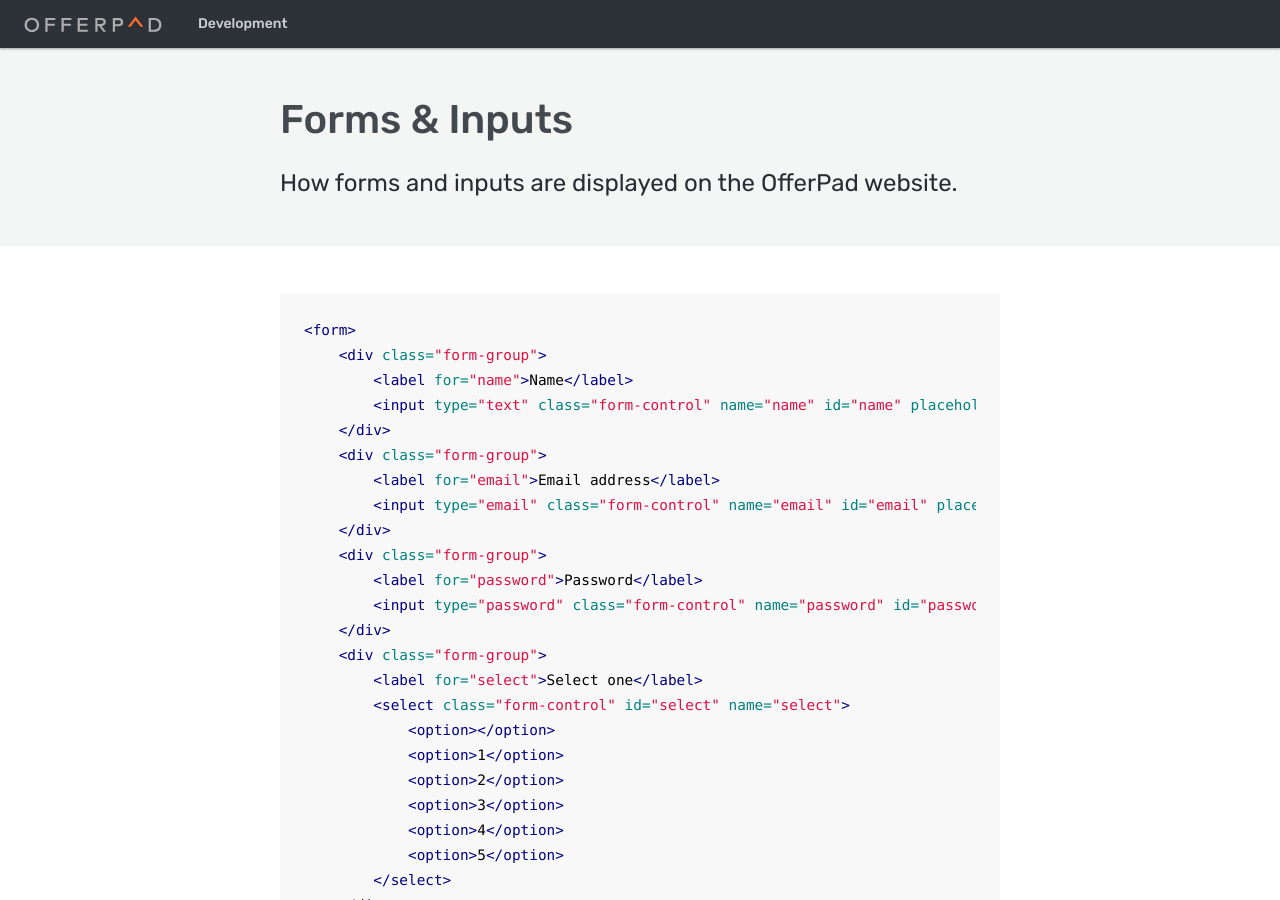
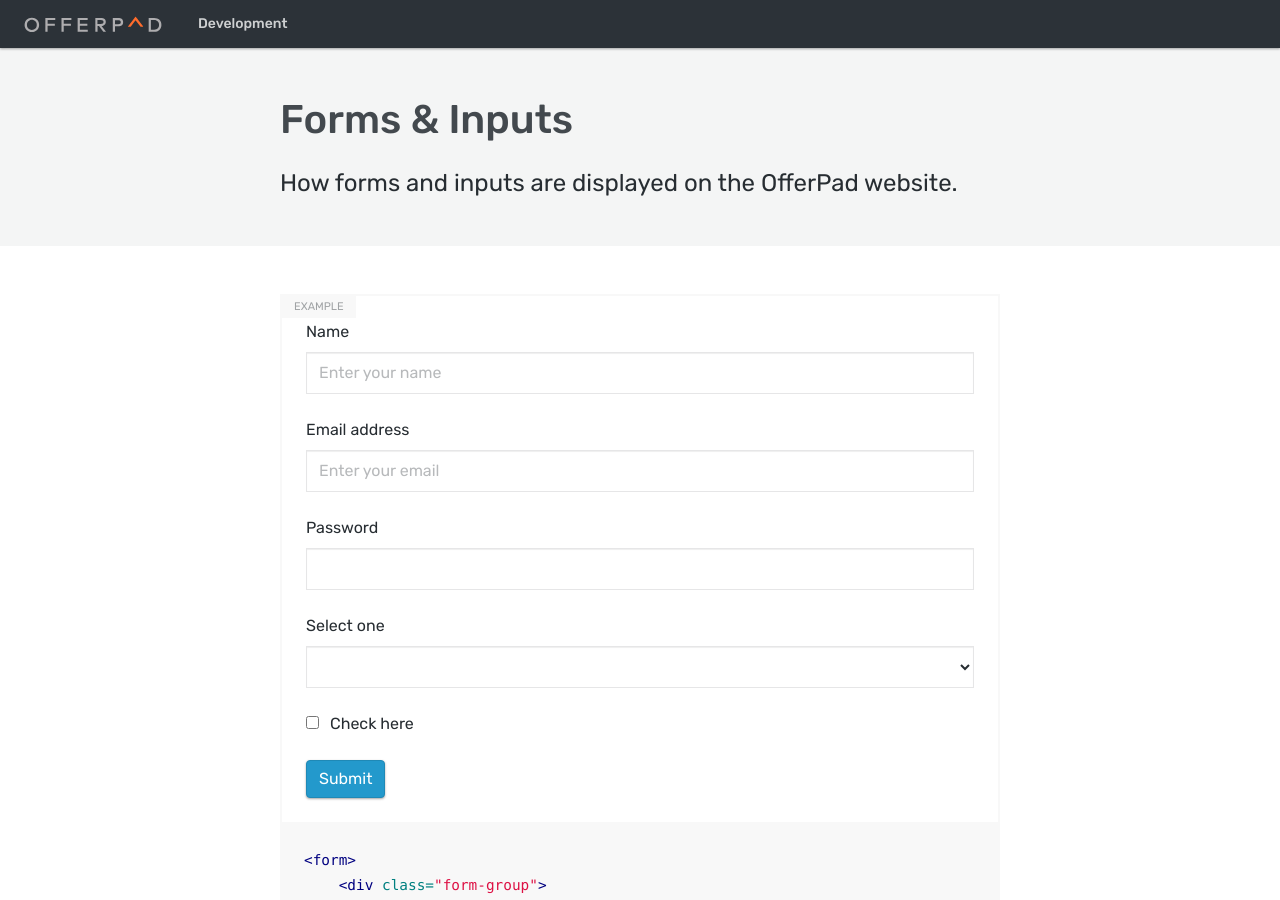
Before and after one commit to Offerpad/floorplan, a Jekyll site: the page built from _docs/elements/forms.md, in a window 1280 px wide and 900 px high. Built offline with Jekyll 4.4.1, drawn with Linux system fonts in a browser that asks for light colours; nearby versions of some CDN libraries; some of the changed text lies outside the part shown.

Commit message:
fix other examples

```diff
--- a/_docs/elements/forms.md
+++ b/_docs/elements/forms.md
@@ -3,6 +3,42 @@ title: Forms & Inputs
 description: How forms and inputs are displayed on the OfferPad website.
 ---
 
+<div class="op-example">
+    <form>
+        <div class="form-group">
+            <label for="name">Name</label>
+            <input type="text" class="form-control" name="name" id="name" placeholder="Enter your name" />
+        </div>
+        <div class="form-group">
+            <label for="email">Email address</label>
+            <input type="email" class="form-control" name="email" id="email" placeholder="Enter your email" />
+        </div>
+        <div class="form-group">
+            <label for="password">Password</label>
+            <input type="password" class="form-control" name="password" id="password" />
+        </div>
+        <div class="form-group">
+            <label for="select">Select one</label>
+            <select class="form-control" id="select" name="select">
+                <option></option>
+                <option>1</option>
+                <option>2</option>
+                <option>3</option>
+                <option>4</option>
+                <option>5</option>
+            </select>
+        </div>
+        <div class="form-group">
+            <div class="form-check">
+                <label class="form-check__label">
+                    <input type="checkbox" class="form-check__input" />
+                    Check here
+                </label>
+            </div>
+        </div>
+        <button type="submit" class="btn btn--primary">Submit</button>
+    </form>
+</div>
 {% highlight html %}
 <form>
     <div class="form-group">
@@ -42,6 +78,34 @@ description: How forms and inputs are displayed on the OfferPad website.
 
 ## Disabled
 
+<div class="op-example">
+    <form>
+        <fieldset disabled>
+            <div class="form-group">
+                <label for="disabledText">Name</label>
+                <input type="text" class="form-control" name="disabledText" id="disabledText" placeholder="Enter your name" />
+            </div>
+            <div class="form-group">
+                <label for="disabledSelect">Select one</label>
+                <select class="form-control" id="disabledSelect" name="disabledSelect">
+                    <option></option>
+                    <option>1</option>
+                    <option>2</option>
+                    <option>3</option>
+                    <option>4</option>
+                    <option>5</option>
+                </select>
+            </div>
+            <div class="form-check">
+                <label class="form-check__label">
+                    <input type="checkbox" class="form-check__input" />
+                    Check here
+                </label>
+            </div>
+            <button type="submit" class="btn btn--primary">Submit</button>
+        </fieldset>
+    </form>
+</div>
 {% highlight html %}
 <form>
     <fieldset disabled>
@@ -73,6 +137,13 @@ description: How forms and inputs are displayed on the OfferPad website.
 
 ## Inline form
 
+<div class="op-example">
+    <form class="form-inline">
+        <label class="sr-only" for="inlineAddress">Home Address</label>
+        <input type="text" class="form-control mr-s" id="inlineAddress" name="inlineAddress" placeholder="Enter your home address..." />
+        <button type="submit" class="btn btn--primary">Continue</button>
+    </form>
+</div>
 {% highlight html %}
 <form class="form-inline">
     <label class="sr-only" for="inlineAddress">Home Address</label>
```
Also changed, not shown: _docs/elements/buttons.md (+18 -0 lines).
